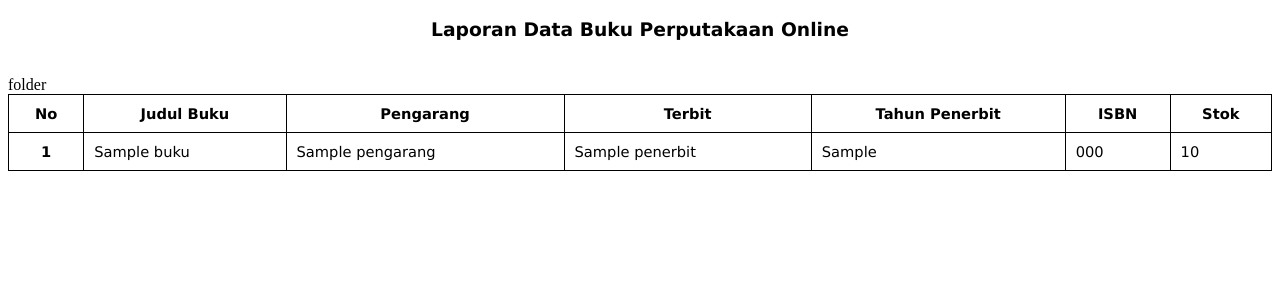
After one commit to Karungg/WP3_Miftah_Fadilah, a CodeIgniter app: the page made by application/views/buku/laporan_print_buku.php in a window 1280 px wide. The commit adds this page. Shown: the top 300 px of the page. Run offline with CodeIgniter, Linux system fonts and the light colour scheme; tables that the repository leaves empty or names only in its code hold one stand-in row (values such as "Sample post"); the template is opened without the code that fills it: most values are stand-ins (such as "Sample title", 1, 10 or a date in 2020).

Commit message:
Minggu ke 7

```diff
--- /dev/null
+++ b/application/views/buku/laporan_print_buku.php
@@ -0,0 +1,67 @@
+<!DOCTYPE html>
+<html>
+
+<head>
+	<title></title>
+</head>
+
+<body>
+	<style type="text/css">
+		.table-data {
+			width: 100%;
+			border-collapse: collapse;
+		}
+
+		.table-data tr th,
+		.table-data tr td {
+			border: 1px solid black;
+			font-size: 11pt;
+			font-family: Verdana;
+			padding: 10px 10px 10px 10px;
+		}
+
+		h3 {
+			font-family: Verdana;
+		}
+	</style>
+	<h3>
+		<center>Laporan Data Buku Perputakaan Online</center>
+	</h3>
+	<br />
+	<table class="table-data">
+		<thead>
+			<tr>
+				<th>No</th>
+				<th>Judul Buku</th>
+				<th>Pengarang</th>
+				<th>Terbit</th>
+				folder<th>Tahun Penerbit</th>
+				<th>ISBN</th>
+				<th>Stok</th>
+			</tr>
+		</thead>
+		<tbody>
+			<?php
+			$no = 1;
+			foreach ($buku as $b) {
+			?>
+				<tr>
+					<th scope="row"><?= $no++; ?></th>
+					<td><?= $b['judul_buku']; ?></td>
+					<td><?= $b['pengarang']; ?></td>
+					<td><?= $b['penerbit']; ?></td>
+					<td><?= $b['tahun_terbit']; ?></td>
+					<td><?= $b['isbn']; ?></td>
+					<td><?= $b['stok']; ?></td>
+				</tr>
+			<?php
+			}
+			?>
+		</tbody>
+	</table>
+	<script type="text/javascript">
+		window.print();
+	</script>
+</body>
+
+</html>
```
Also changed, not shown: application/controllers/Laporan.php (added, +30 -0 lines), application/views/buku/laporan_buku.php (added, +47 -0 lines), application/views/templates/sidebar.php (+25 -0 lines).
